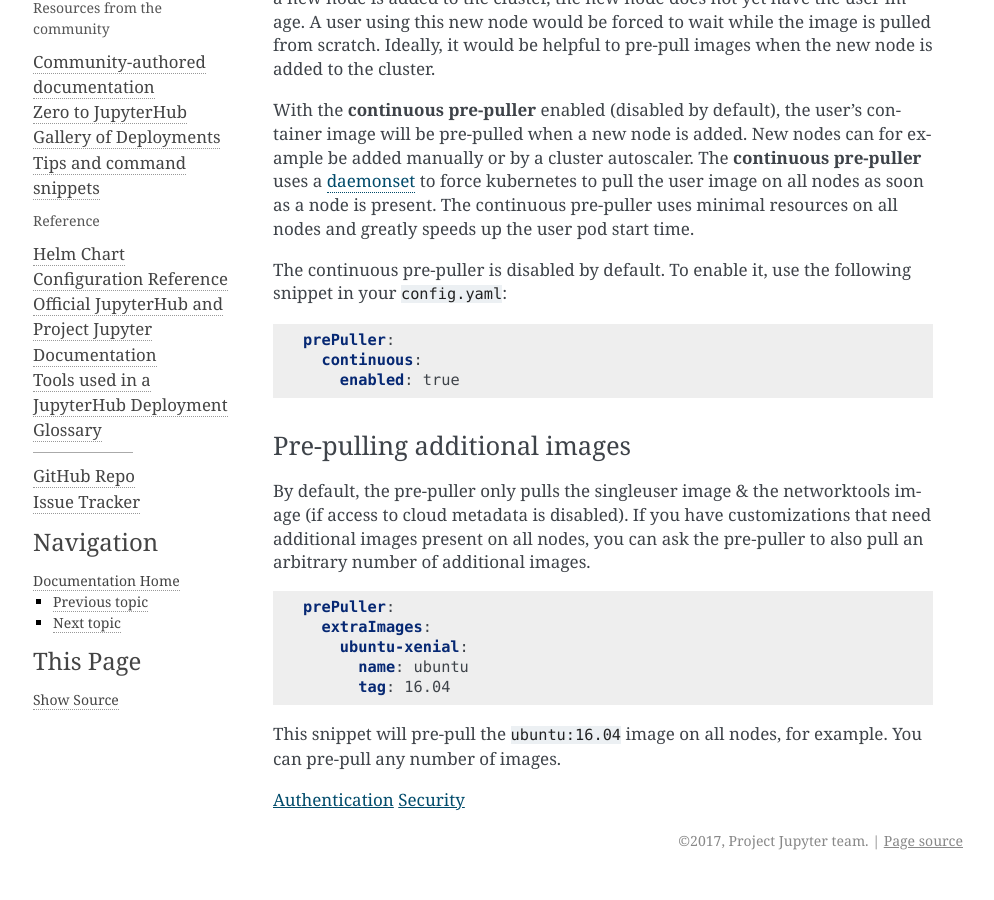
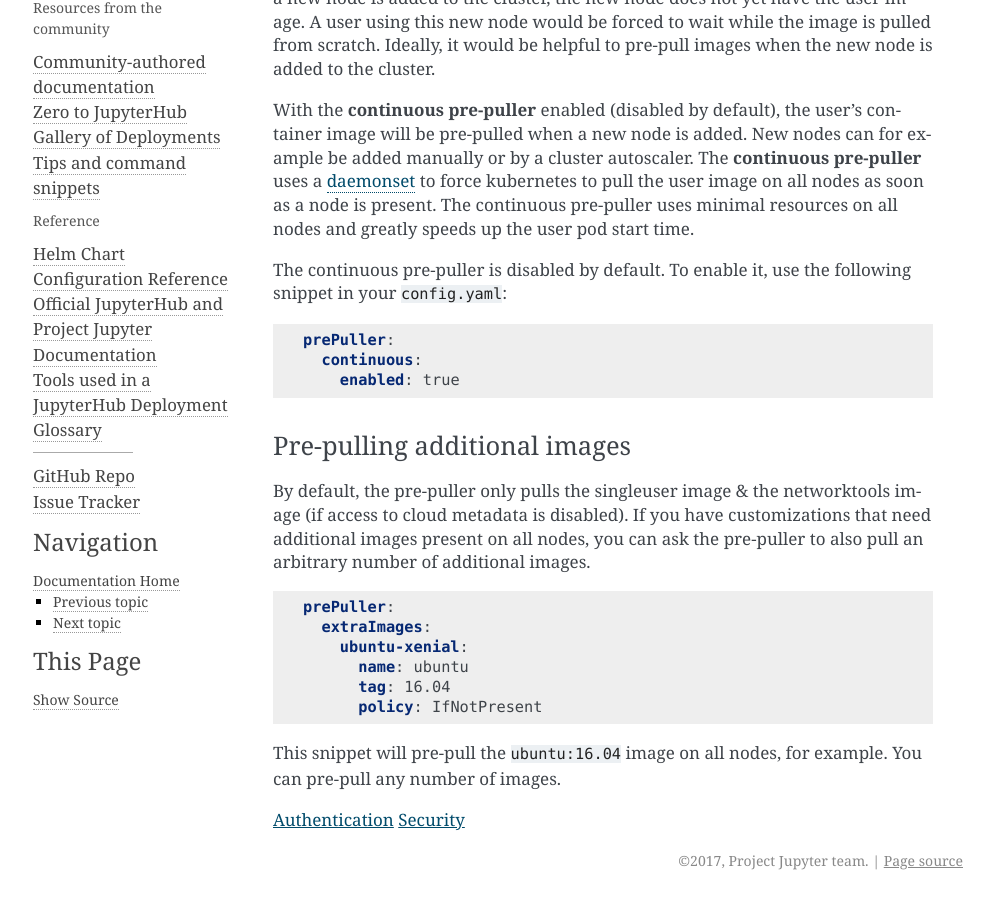
Before and after one commit to jupyterhub/zero-to-jupyterhub-k8s, a Sphinx documentation site: the page built from doc/source/optimization.md, in a window 1280 px wide and 900 px high, scrolled down 1842 px. Shown: the whole window, without its empty margins (147-1141 px from the left). Built offline with Sphinx 7.4.7, drawn with Linux system fonts in a browser that asks for light colours.

Commit message:
allow image puller policy override

````diff
--- a/doc/source/optimization.md
+++ b/doc/source/optimization.md
@@ -113,6 +113,7 @@
     ubuntu-xenial:
       name: ubuntu
       tag: 16.04
+      policy: IfNotPresent
 ```
 
 This snippet will pre-pull the `ubuntu:16.04` image on all nodes, for example.
````
Also changed, not shown: doc/source/advanced.md (+1 -0 lines), 1 other file.
